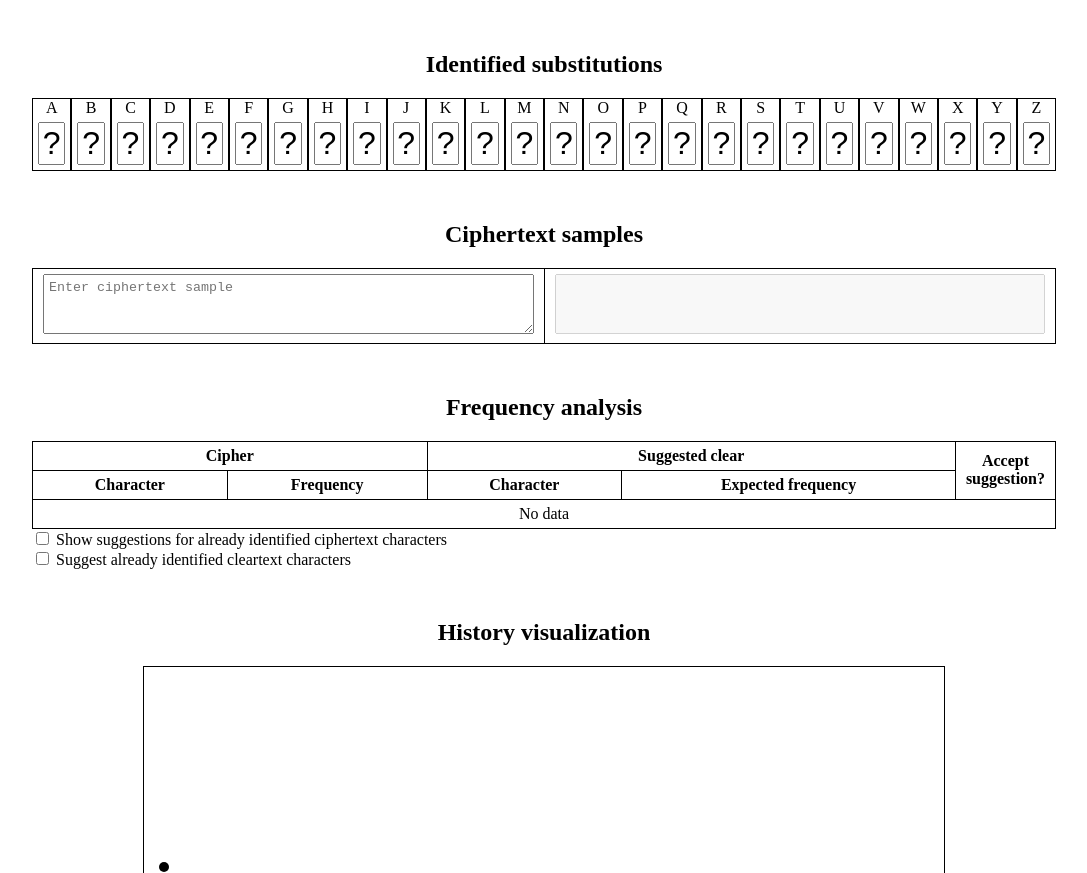
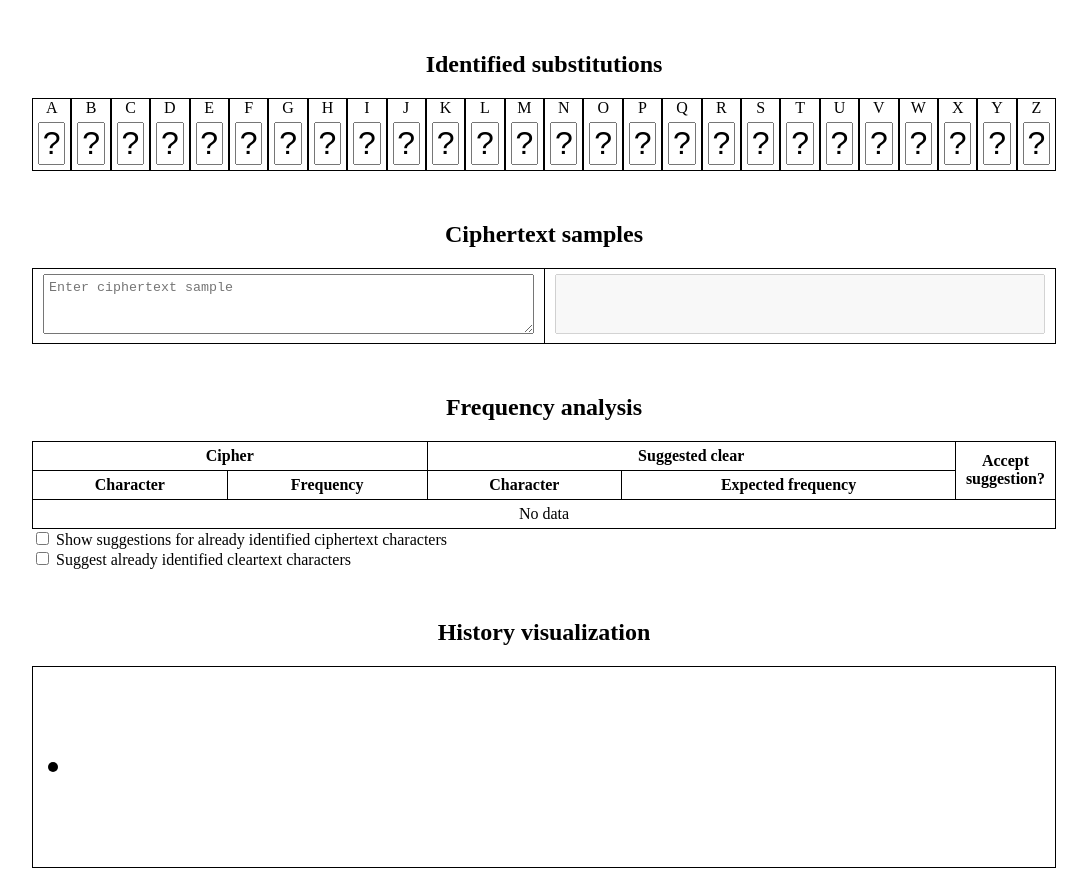
Before and after one commit to maxemitter/Ciphol, a plain HTML site: page index.html in a window 1280 px wide. Shown: the part 79-952 px from the top of the page, without its empty margins (96-1183 px from the left). Drawn offline with Linux system fonts and the light colour scheme.

Commit message:
Increase canvas width if necessary

```diff
--- a/index.html
+++ b/index.html
@@ -47,7 +47,9 @@
     </label>
 
     <h2>History visualization</h2>
-    <canvas id="historyCanvas" width="800" height="400"></canvas>
+    <div class="widthLimiter">
+        <canvas id="historyCanvas"></canvas>
+    </div>
 
     <div class="footer"></div>
 
--- a/script.js
+++ b/script.js
@@ -18,7 +18,7 @@ const letterInputs = Array(letters.length);
 function init() {
     createCiphertextInput();
     createLetterContainer();
-    registerCheckboxListeners();
+    registerListeners();
     update();
 }
 
@@ -106,7 +106,8 @@ function createLetterBox(index) {
     return letterBox;
 }
 
-function registerCheckboxListeners() {
+function registerListeners() {
+    window.addEventListener("resize", update);
     document.getElementById("suggUsedCipherCbx").onchange = update;
     document.getElementById("suggUsedClearCbx").onchange = update;
 }
@@ -291,21 +292,26 @@ function arrayEquals(a1, a2) {
 }
 
 function drawHistory() {
+    const minCanvasHeight = 200;
     const canvas = document.getElementById("historyCanvas");
     const canvasContext = canvas.getContext("2d");
+
+    const requiredHeight = 2 * 10 * requiredTreeWidth(history.rootNode);
+    canvas.height = Math.max(requiredHeight, minCanvasHeight);
+    const requiredWidth = 20 + 30 * treeHeight(history.rootNode);
+    // Subtract 2 from the body width to account for canvas border
+    canvas.width = Math.max(requiredWidth, document.body.clientWidth - 2);
 
     canvasContext.fillStyle = "white";
     canvasContext.fillRect(0, 0, canvas.height, canvas.width);
     canvasContext.fillStyle = "black";
-
-    const height = 2 * 10 * requiredTreeWidth(history.rootNode);
 
     drawTree(
         canvasContext,
         history.rootNode,
         20,
         canvas.height / 2,
-        Math.max(height, canvas.height - 20),
+        canvas.height - 20,
         -1,
         -1
     );
@@ -321,6 +327,18 @@ function requiredTreeWidth(node) {
         max = Math.max(max, requiredTreeWidth(child));
     }
     return max * node.children.length;
+}
+
+function treeHeight(node) {
+    if (node.children.length === 0) {
+        return 1;
+    }
+
+    let max = 0;
+    for (let child of node.children) {
+        max = Math.max(max, treeHeight(child));
+    }
+    return max + 1;
 }
 
 function drawTree(canvasContext, node, x, y, space, px, py) {
--- a/styles.css
+++ b/styles.css
@@ -101,8 +101,11 @@ label {
     align-self: flex-start;
 }
 
+.widthLimiter {
+    width: 100%;
+    overflow-x: auto;
+}
+
 canvas {
-    width: 800px;
-    height: 400px;
     border: 1px solid black;
 }
```
